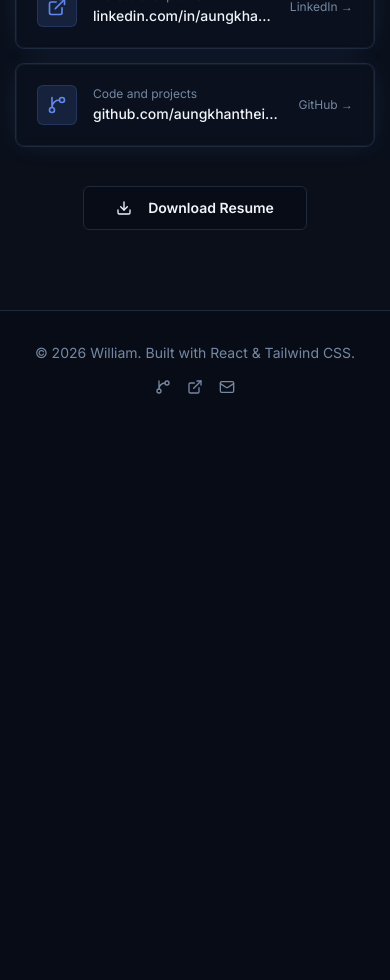
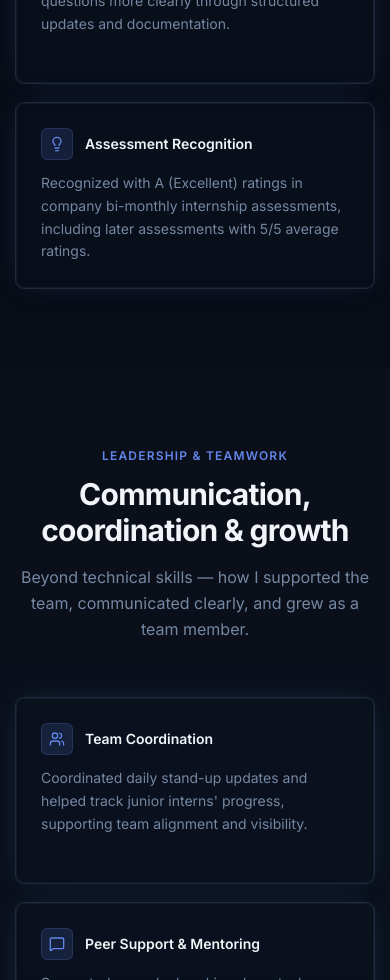
Before and after one commit to aungkhanthein-pm/portfolio, a React (Vite) app: page / in a window 390 px wide. Shown: the part 11020-12000 px from the top of the page. Before the commit the page ends 11447 px from the top, so only its background shows below. Built offline with nearby package versions, Linux system fonts and the light colour scheme.

Commit message:
feat: add Leadership section and update impact items

```diff
--- a/src/App.tsx
+++ b/src/App.tsx
@@ -5,6 +5,7 @@ import { About } from "@/components/sections/About";
 import { Projects } from "@/components/sections/Projects";
 import { Skills } from "@/components/sections/Skills";
 import { Impact } from "@/components/sections/Impact";
+import { Leadership } from "@/components/sections/Leadership";
 import { Contact } from "@/components/sections/Contact";
 import { InteractiveBackground } from "@/components/effects/InteractiveBackground";
 
@@ -19,6 +20,7 @@ function App() {
         <Projects />
         <Skills />
         <Impact />
+        <Leadership />
         <Contact />
       </main>
       <Footer />
--- /dev/null
+++ b/src/components/sections/Leadership.tsx
@@ -0,0 +1,69 @@
+import { motion } from "framer-motion";
+import { useRef } from "react";
+import { impactItems } from "@/data/portfolio";
+import { SpotlightCard } from "@/components/ui/spotlight-card";
+import {
+  Users,
+  MessageSquare,
+  Handshake,
+  Award,
+} from "lucide-react";
+
+const leadershipIcons = [Users, MessageSquare, Handshake, Award];
+
+export function Leadership() {
+  const ref = useRef(null);
+
+  // Filter only the leadership-related items (last 4 items added)
+  const leadershipItems = impactItems.slice(-4);
+
+  return (
+    <section id="leadership" className="section-padding bg-secondary/20">
+      <div className="max-w-6xl mx-auto">
+        <div
+          ref={ref}
+          className="text-center mb-14"
+        >
+          <p className="text-xs font-semibold uppercase tracking-widest text-primary mb-3">
+            Leadership & Teamwork
+          </p>
+          <h2 className="text-3xl sm:text-4xl font-bold tracking-tight mb-4">
+            Communication, coordination & growth
+          </h2>
+          <p className="text-muted-foreground max-w-xl mx-auto leading-relaxed">
+            Beyond technical skills — how I supported the team, communicated clearly, and grew as a team member.
+          </p>
+        </div>
+
+        <div className="grid grid-cols-1 sm:grid-cols-2 lg:grid-cols-4 gap-5 auto-rows-fr">
+          {leadershipItems.map((item, i) => {
+            const Icon = leadershipIcons[i % leadershipIcons.length];
+            return (
+              <div
+                key={item.title}
+                className="h-full"
+              >
+                <SpotlightCard className="p-6 h-full flex flex-col">
+                  <div className="flex items-center gap-3 mb-3">
+                    <motion.div
+                      className="flex-shrink-0 w-8 h-8 rounded-md bg-primary/15 text-primary flex items-center justify-center border border-primary/20 group-hover:bg-primary/25 transition-all duration-300"
+                      whileHover={{ scale: 1.15, rotate: 5 }}
+                    >
+                      <Icon className="h-4 w-4" />
+                    </motion.div>
+                    <h3 className="font-semibold text-sm group-hover:text-primary transition-colors duration-300">
+                      {item.title}
+                    </h3>
+                  </div>
+                  <p className="text-sm text-muted-foreground leading-relaxed group-hover:text-foreground/80 transition-colors duration-300">
+                    {item.description}
+                  </p>
+                </SpotlightCard>
+              </div>
+            );
+          })}
+        </div>
+      </div>
+    </section>
+  );
+}
--- a/src/data/portfolio.ts
+++ b/src/data/portfolio.ts
@@ -219,4 +219,24 @@ export const impactItems: ImpactItem[] = [
     description:
       "Investigated unfamiliar systems — from SMS hardware to LLM prompt behavior — by breaking problems down and testing step by step.",
   },
+  {
+    title: "Team Coordination",
+    description:
+      "Coordinated daily stand-up updates and helped track junior interns' progress, supporting team alignment and visibility.",
+  },
+  {
+    title: "Peer Support & Mentoring",
+    description:
+      "Supported peers by breaking down tasks, clarifying implementation gaps, and turning project ideas into practical feature work.",
+  },
+  {
+    title: "Clear Communication",
+    description:
+      "Communicated progress, blockers, and questions more clearly through structured updates and documentation.",
+  },
+  {
+    title: "Assessment Recognition",
+    description:
+      "Recognized with A (Excellent) ratings in company bi-monthly internship assessments, including later assessments with 5/5 average ratings.",
+  },
 ];
```
